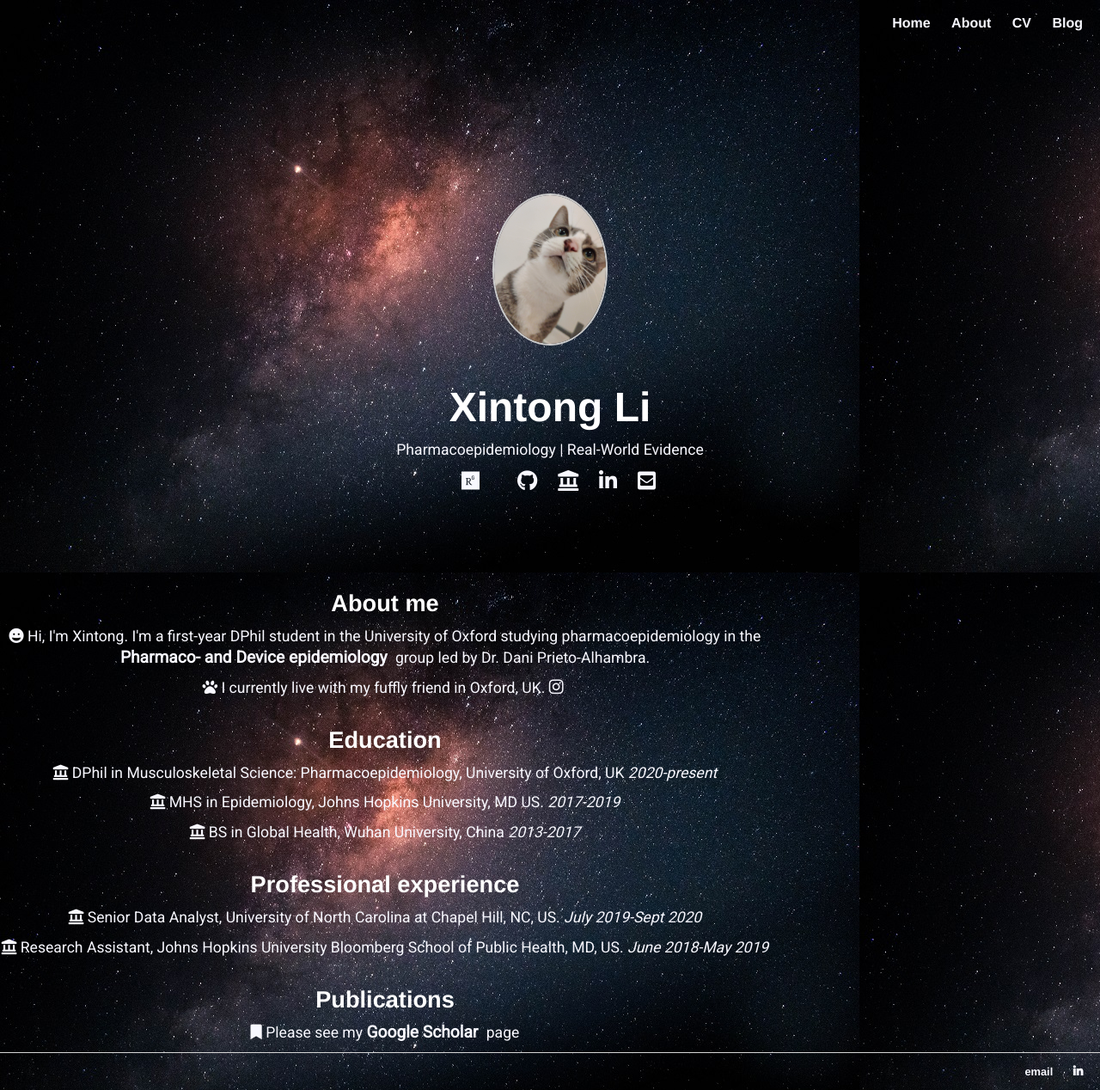
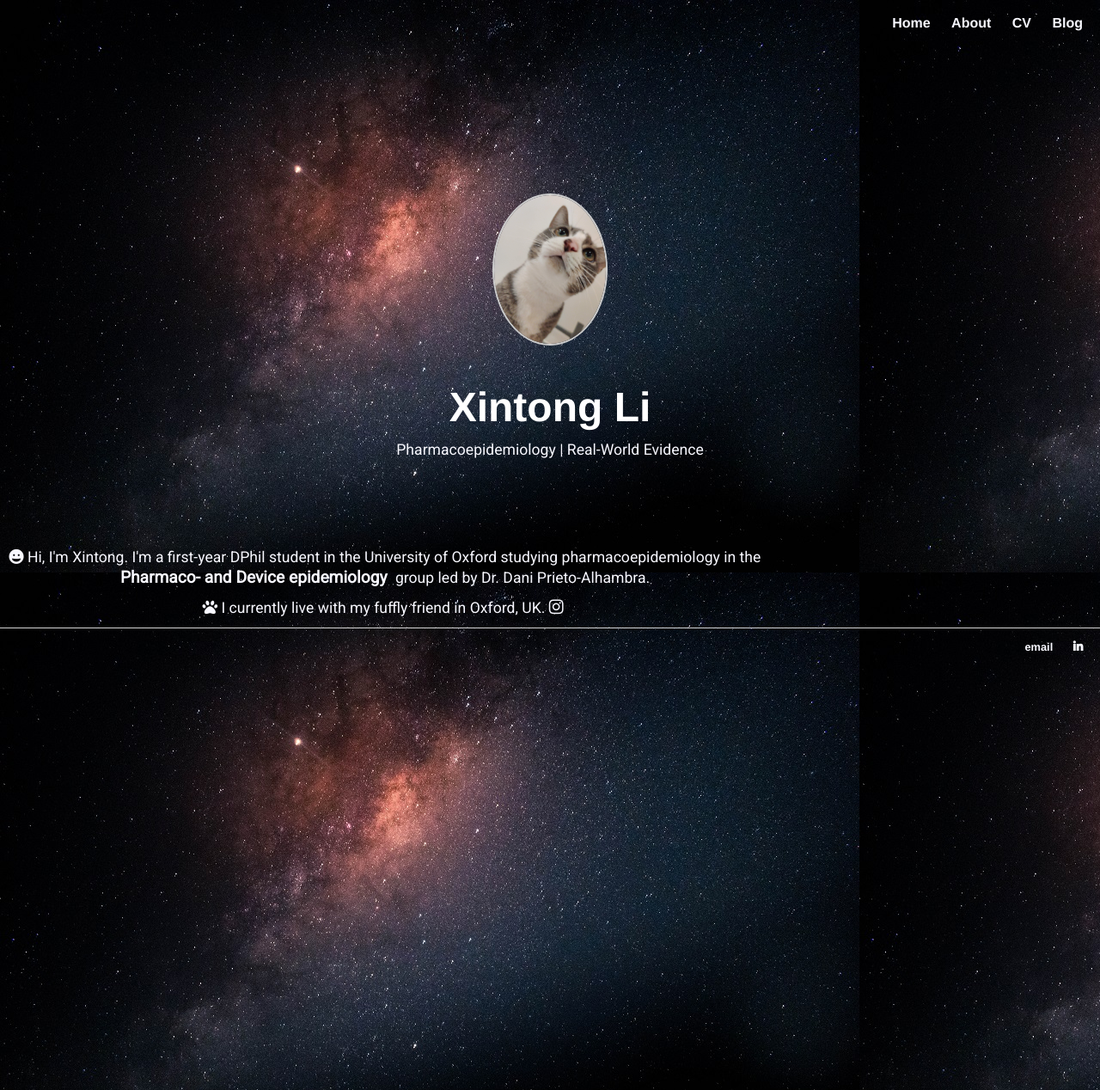
Before and after one commit to Xintong-Li-ZnCu/Xintong-Li-ZnCu.github.io, a Jekyll site: the page built from index.html, in a window 1280 px wide. Shown: the whole page at 86% size. Built offline with Jekyll 4.4.1, drawn with Linux system fonts in a browser that asks for light colours; nearby versions of some CDN libraries; a style sheet for code colours, icons or effects is not loaded.

Commit message:
Update index.html

```diff
--- a/index.html
+++ b/index.html
@@ -22,44 +22,13 @@ title: Xintong Li
             <img src="head1.jpg" class="profilepic pt-3 pb-3">
             <h2>Xintong Li</h2>
             <p>Pharmacoepidemiology | Real-World Evidence </p>
-            <a href="https://orcid.org/0000-0002-6872-5804" target="_blank"><i class="ai ai-orcid-square ai-1.5x"></i></a>
-            <a href="https://www.researchgate.net/profile/Xintong_Li20" target="_blank"><i class="fab fa-researchgate  ai-1.5x"></i></a>
-            <a href="https://scholar.google.com/citations?user=SE-QC_AAAAAJ&hl=en&authuser=1" target="_blank"><i class="ai ai-google-scholar ai-1.5x"></i></a>
-            <a href="https://github.com/Xintong-Li-ZnCu" target="_blank"><i class="fab fa-github  ai-1.5x"></i></a>
-            <a href="https://www.ndorms.ox.ac.uk/team/xintong-li"  target="_blank"><i class="fas fa-landmark ai-1.5x"></i></a>
-            <a href="https://www.linkedin.com/in/xintong-li-epi"  target="_blank"><i class="fab fa-linkedin-in ai-1.5x"></i></a>
-            <a href="mailto: xintong.li@ndorms.ox.ac.uk"  target="_blank"><i class="fas fa-envelope-square  ai-1.5x"></i></a>
-        </div>
+         </div>
 
         <div class="section-2">
 
-
-            <h2>About me</h2>
             <p><i class="fas fa-grin"></i> Hi, I'm Xintong. I'm a first-year DPhil student in the University of Oxford studying pharmacoepidemiology in the <a href= "https://www.ndorms.ox.ac.uk/research-groups/Musculoskeletal-Pharmacoepidemiology"  target="_blank", style="display: inline"><b>Pharmaco- and Device epidemiology</b></a> group led by Dr. Dani Prieto-Alhambra.</p>
             <p><i class="fas fa-paw"></i> I currently live with my fuffly friend in Oxford, UK. <a href= "https://www.instagram.com/mr_meatball_cat/"  target="_blank", style="display: inline"> <i class="fab fa-instagram"></i> </a>
 
-
-
-            <h2>Education</h2>
-        <p><i class="fas fa-landmark"></i>
-                   DPhil in Musculoskeletal Science: Pharmacoepidemiology, University of Oxford, UK
-                   <i>2020-present</i>
-        <p><i class="fas fa-landmark"></i>
-                   MHS in Epidemiology, Johns Hopkins University, MD US.
-                   <i>2017-2019</i>
-        <p><i class="fas fa-landmark"></i>
-                   BS in Global Health, Wuhan University, China
-                   <i>2013-2017</i>
-
-           <h2>Professional experience</h2>
-            <p><i class="fas fa-landmark"></i>
-                  Senior Data Analyst, University of North Carolina at Chapel Hill, NC, US.
-                  <i>July 2019-Sept 2020</i>
-        <p><i class="fas fa-landmark"></i>
-                  Research Assistant, Johns Hopkins University Bloomberg School of Public Health, MD, US.
-                     <i>June 2018-May 2019</i>
-              <h2>Publications</h2>
-            <p><i class="fas fa-bookmark"></i> Please see my <a href= "https://scholar.google.com/citations?user=SE-QC_AAAAAJ&hl=en&authuser=1"  target="_blank", style="display: inline"><b>Google Scholar</b></a> page
 
 
         </div>
```
